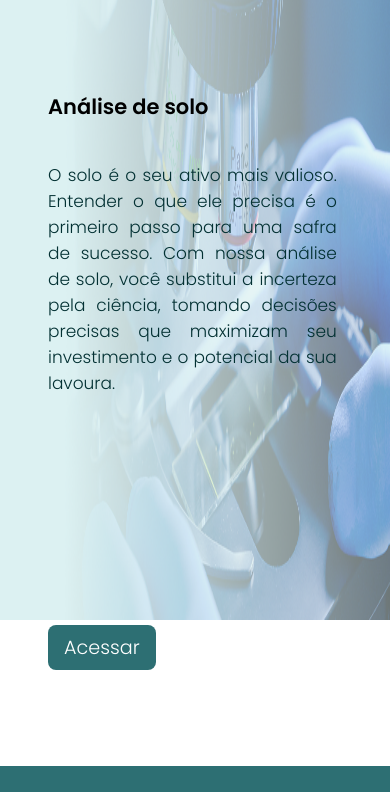
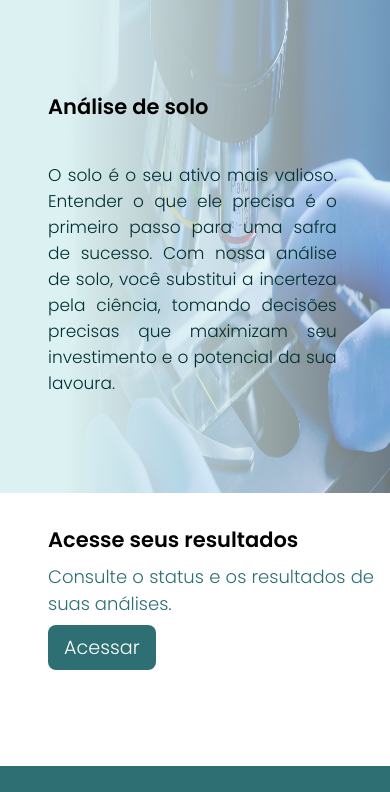
Before and after one commit to Matheus-Lessa-Dev/BioMicro, a plain HTML site: page sites/HTML/servicos.html in a window 390 px wide. Shown: the part 177-969 px from the top of the page. Drawn offline with Linux system fonts and the light colour scheme; no server answers.

Commit message:
arrumando servicos mobile

```diff
--- a/sites/CSS/servicos.css
+++ b/sites/CSS/servicos.css
@@ -198,6 +198,16 @@ main {
     }
   }
 }
+@media (min-height: 360px) {
+  .hero {
+    & img {
+      position: absolute;
+      z-index: 0;
+      width: 100%;
+      height: 60%;
+    }
+  }
+}
 @media (min-height: 912px) {
   .hero {
     & img {
```
